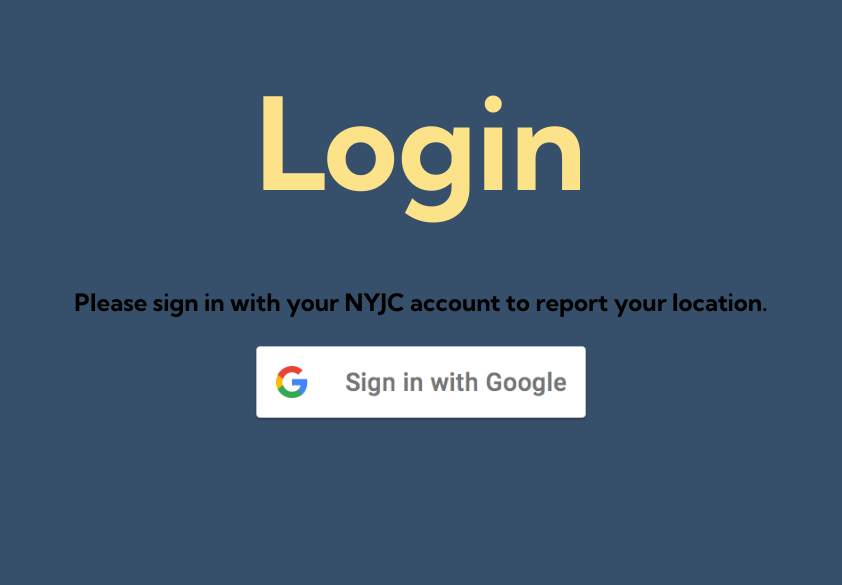
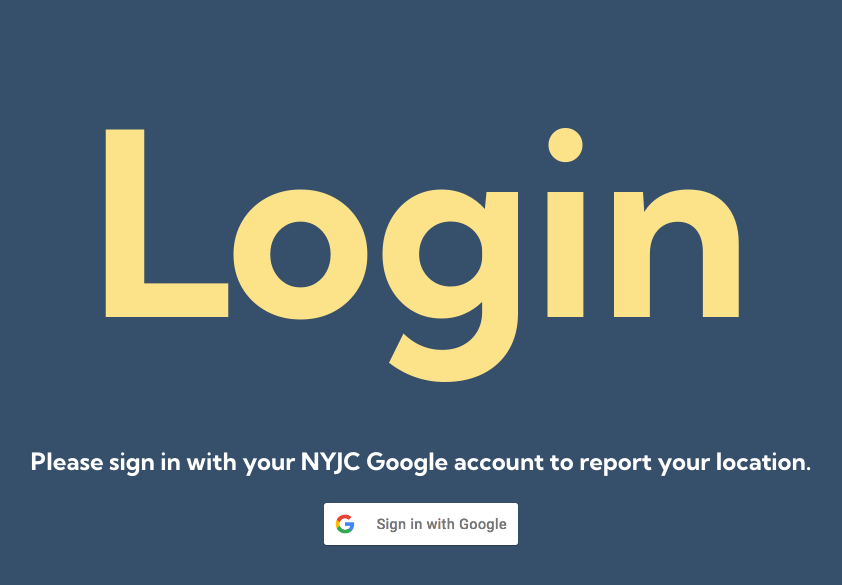
Before and after one commit to code4ny/NYSecure, a Flask app: page / in a window 1280 px wide. Shown: the top 585 px of the page, without its empty margins (219-1061 px from the left). Run offline with Flask 2, Linux system fonts and the light colour scheme.

Commit message:
re-sized google login button and h1 header

```diff
--- a/app/static/styles.css
+++ b/app/static/styles.css
@@ -11,7 +11,7 @@ body {
 h1 {
   color: #fce38a;
   font-family: "Kumbh Sans", sans-serif;
-  font-size: 10vw;
+  font-size: 20vw;
   margin: 8vh 6vw;
 }
 
--- a/app/templates/index.html
+++ b/app/templates/index.html
@@ -20,13 +20,13 @@
 
   <body>
     <h1>Login</h1>
-    <p style="font-size: min(5vw, 24px);">Please sign in with your NYJC account to report your location.</p>
+    <p style="font-size: min(5vw, 24px); color: white;">Please sign in with your <b>NYJC Google account</b> to report your location.</p>
     <a class="button" href="/login">
       <img
         src="/static/google_login_normal.png"
         onclick="this.src='/static/googled_login_clicked.png'"
         alt="Google login"
-        style="width: min(80vw, 340px)"
+        style="width: min(80vw, 200px)"
       />
     </a>
   </body>
```
